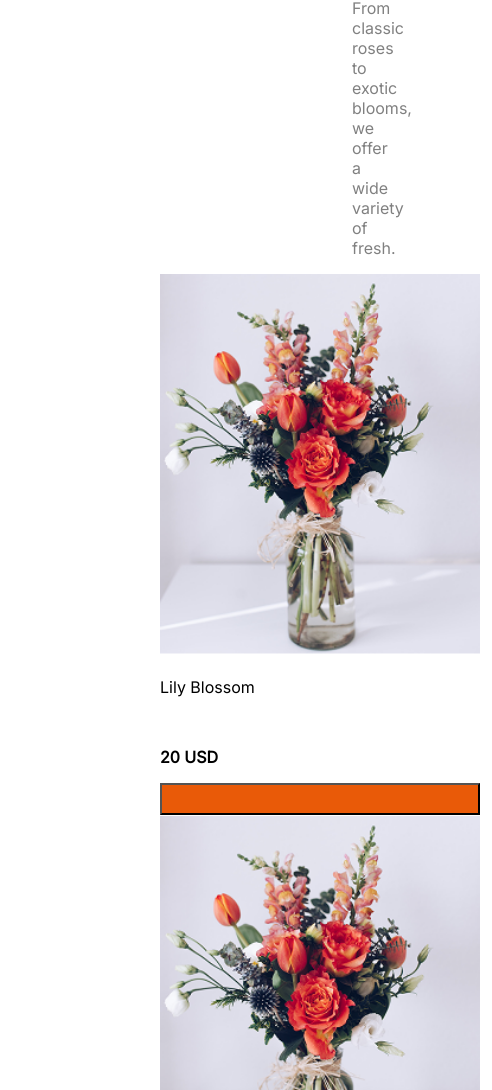
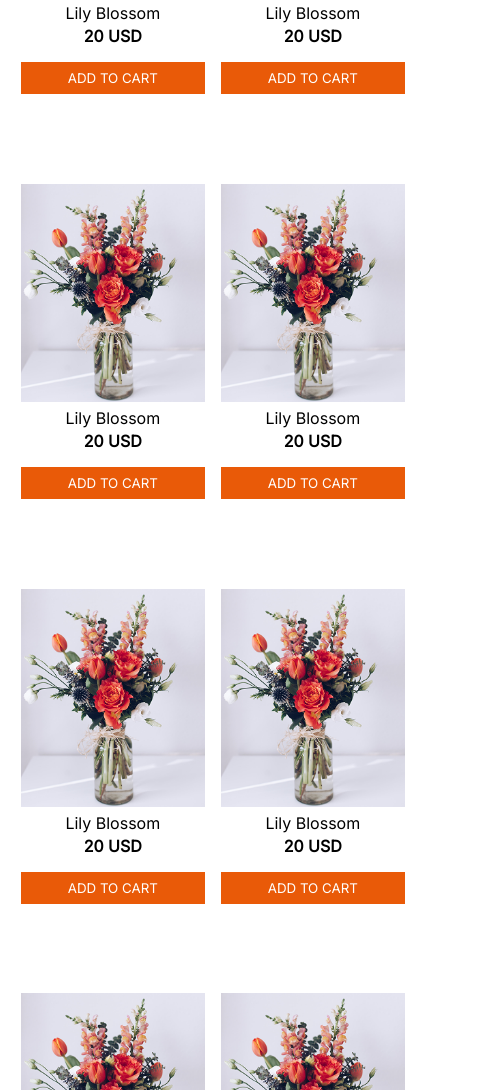
Before and after one commit to Mofizulshuvo/Assignment02, a plain HTML site: page index.html in a window 390 px wide. Shown: the part 910-2000 px from the top of the page, 492 px wide, since content can reach past the window. Drawn offline with Linux system fonts and the light colour scheme.

Commit message:
responsive

```diff
--- a/index.html
+++ b/index.html
@@ -50,46 +50,62 @@
         <div class="All-card">
           <div class="card">
             <img src="assets/sample-flower-image.png" alt="">
-            <p class="font-sans">Lily Blossom</p><br>
-            <p class="font-sans bold">20 USD</p>
-            <button class="btn"></button>
+            <p class="font-sans p1">Lily Blossom</p><br>
+            <p class="font-sans bold p2">20 USD</p>
+            <button class="btn font-sans"> <a href="#">ADD TO CART</a></button>
           </div>
+
           <div class="card">
             <img src="assets/sample-flower-image.png" alt="">
-            <p></p>
-            <button class="btn"></button>
+            <p class="font-sans p1">Lily Blossom</p><br>
+            <p class="font-sans bold p2">20 USD</p>
+            <button class="btn font-sans"><a href="#">ADD TO CART</a></button>
           </div>
+
           <div class="card">
             <img src="assets/sample-flower-image.png" alt="">
-            <p></p>
-            <button class="btn"></button>
+            <p class="font-sans p1">Lily Blossom</p><br>
+            <p class="font-sans bold p2">20 USD</p>
+            <button class="btn font-sans"><a href="#">ADD TO CART</a></button>
           </div>
+
           <div class="card">
             <img src="assets/sample-flower-image.png" alt="">
-            <p></p>
-            <button class="btn"></button>
+            <p class="font-sans p1">Lily Blossom</p><br>
+            <p class="font-sans bold p2">20 USD</p>
+            <button class="btn font-sans"><a href="#">ADD TO CART</a></button>
           </div>
+
           <div class="card">
             <img src="assets/sample-flower-image.png" alt="">
-            <p></p>
-            <button class="btn"></button>
+            <p class="font-sans p1">Lily Blossom</p><br>
+            <p class="font-sans bold p2">20 USD</p>
+            <button class="btn font-sans"><a href="#">ADD TO CART</a></button>
           </div>
+
           <div class="card">
             <img src="assets/sample-flower-image.png" alt="">
-            <p></p>
-            <button class="btn"></button>
+            <p class="font-sans p1">Lily Blossom</p><br>
+            <p class="font-sans bold p2">20 USD</p>
+            <button class="btn font-sans"><a href="#">ADD TO CART</a></button>
           </div>
+
           <div class="card">
             <img src="assets/sample-flower-image.png" alt="">
-            <p></p>
-            <button class="btn"></button>
+            <p class="font-sans p1">Lily Blossom</p><br>
+            <p class="font-sans bold p2">20 USD</p>
+            <button class="btn font-sans"><a href="#">ADD TO CART</a></button>
           </div>
+
           <div class="card">
             <img src="assets/sample-flower-image.png" alt="">
-            <p></p>
-            <button class="btn"></button>
+            <p class="font-sans p1">Lily Blossom</p><br>
+            <p class="font-sans bold p2">20 USD</p>
+            <button class="btn font-sans"><a href="#">ADD TO CART</a></button>
           </div>
+
         </div>
+
     </section>
 
 </body>
--- a/style.css
+++ b/style.css
@@ -110,7 +110,7 @@
         }
 
         .bold{
-            font-weight: 800;
+            font-weight: 900;
             color:black
 
         }
@@ -146,14 +146,14 @@
         }
 
          .text span{
-            font-size: 4rem;
+            font-size: 3rem;
         }
         .text p{
             font-size: 1rem;
         }
 
 
-
+      /* CArd-section */
 
         .add-to-cart{
             margin-left: 9.5rem;
@@ -175,20 +175,50 @@
         }
 
 
+        .All-card{
+            display: grid;
+            grid-template-columns:repeat(4,1fr);
+            column-gap: 1rem;
+        }
+
+
+        a{
+            text-decoration: none;
+            color: white;
+        }
+
 
 
 
         .All-card >.card{
-            width:20rem;
+            width:16rem;
+            height:30.3rem;
         }
         .All-card>.card img{
             width:100%;
         }
 
+        .card .p1{
+            text-align: center;
+            gap:0%;
+            margin:0rem;
+            padding: 0rem;
+        }
+        .card .p2{
+            margin-top: -15px;
+            text-align: center;
+        }
+
         .btn{
-            width: 20rem;
+            width: 16rem;
             height: 2rem;
             background-color: #E95A08;
+            border: none;
+            color: white;
+        }
+
+        .btn:hover{
+            background-color: #702b04;
         }
 
 
@@ -214,7 +244,7 @@
           .nav-banner{
 
             margin-left:1rem;
-            margin-right:2rem;
+            margin-right:1rem;
             margin-top:1rem;
             margin-bottom: 4rem;
           }
@@ -237,4 +267,38 @@
           }
 
 
+         /* Card section */
+          .add-to-cart{
+            margin-left: .8rem;
+            margin-right:.8rem;
+            margin-top:.8rem;
+            margin-bottom: .8rem;
+        }
+
+        .All-card{
+            display: grid;
+            grid-template-columns:repeat(2,1fr);
+            column-gap: 1rem;
+
+          }
+
+         .cart-heading-text{
+          text-align: center;
+          margin-left:0rem;
+          margin-right: 0rem;
          }
+
+
+        .All-card >.card{
+            width:11.5rem;
+            height:25.3rem;
+    }
+
+    .btn{
+            width: 11.5rem;
+            height: 2rem;
+            background-color: #E95A08;
+            border: none;
+            color: white;
+        }
+}
```
